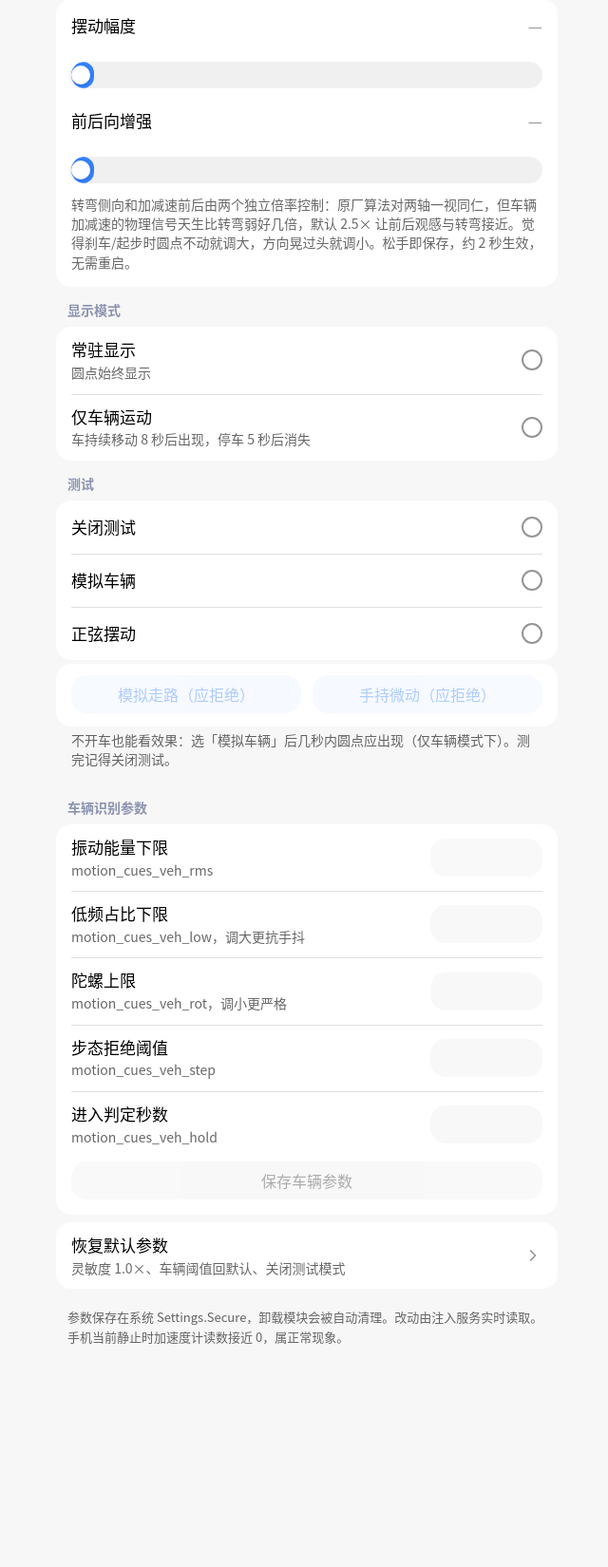
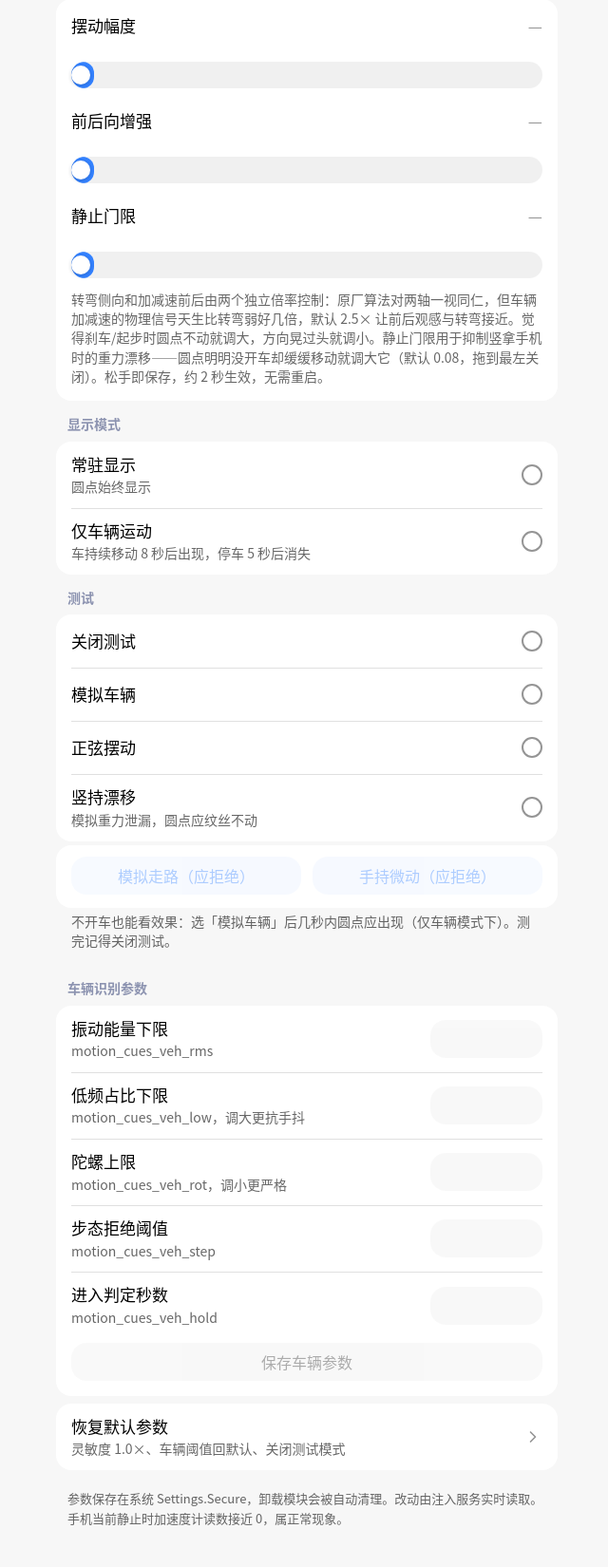
Before and after one commit to MieAiiii/oplus-antidizzy-module, a web app: page / in a window 1280 px wide. Shown: the part 443-2093 px from the top of the page at 95% size, without its empty margins (317-957 px from the left). Before the commit the page ends 1859 px from the top, so only its background shows below. Run offline with its HTML, style and script files only (its server is not run), Linux system fonts and the light colour scheme; data that the repository does not hold is empty.

Commit message:
release: v7.1 — 静止噪声门限，修复竖持重力漂移
- 竖持时 LINEAR_ACCELERATION 重力补偿在缓慢倾斜下泄漏 + 手持缓晃，
  被前置增益放大后越过原厂 0.196 死区 → 圆点静止漂移
- 新增 motion_cues_gate（默认 0.08，0=关闭）：快包络(τ≈0.1s)跟踪每轴幅度，
  持续低于门限的轴清零；车内大信号瞬间越过门限几乎无损
- WebUI 灵敏度卡新增「静止门限」滑杆；测试模式新增模式5「竖持漂移」
- cleanup.sh 补键；README 更新日志与论坛文案同步 v7.1

```diff
--- a/module/webroot/index.html
+++ b/module/webroot/index.html
@@ -303,7 +303,15 @@
     <div class="slider-track"><div class="slider-fill"></div></div>
     <div class="slider-thumb"></div>
   </div>
-  <div class="card-summary">转弯侧向和加减速前后由两个独立倍率控制：原厂算法对两轴一视同仁，但车辆加减速的物理信号天生比转弯弱好几倍，默认 2.5× 让前后观感与转弯接近。觉得刹车/起步时圆点不动就调大，方向晃过头就调小。松手即保存，约 2 秒生效，无需重启。</div>
+  <div class="mi-row">
+    <div class="row-title">静止门限</div>
+    <div class="row-value" id="gate-v">—</div>
+  </div>
+  <div class="slider" id="gateSlider">
+    <div class="slider-track"><div class="slider-fill"></div></div>
+    <div class="slider-thumb"></div>
+  </div>
+  <div class="card-summary">转弯侧向和加减速前后由两个独立倍率控制：原厂算法对两轴一视同仁，但车辆加减速的物理信号天生比转弯弱好几倍，默认 2.5× 让前后观感与转弯接近。觉得刹车/起步时圆点不动就调大，方向晃过头就调小。静止门限用于抑制竖拿手机时的重力漂移——圆点明明没开车却缓缓移动就调大它（默认 0.08，拖到最左关闭）。松手即保存，约 2 秒生效，无需重启。</div>
 </div>
 
 <div class="group-title">显示模式</div>
@@ -337,6 +345,13 @@
   <div class="mi-row pressable" onclick="setTest(1)">
     <div class="row-title">正弦摆动</div>
     <span class="radio" id="t1"></span>
+  </div>
+  <div class="mi-row pressable" onclick="setTest(5)">
+    <div class="row-main">
+      <div class="row-title">竖持漂移</div>
+      <div class="row-summary">模拟重力泄漏，圆点应纹丝不动</div>
+    </div>
+    <span class="radio" id="t5"></span>
   </div>
 </div>
 <div class="card" style="padding:12px 16px 14px; display:flex; gap:12px;">
@@ -552,6 +567,12 @@ const gainyS = makeSlider('gainySlider', {
   commit: (v) => putSetting('motion_cues_gain_y', v.toFixed(1)),
   doneMsg: (v) => '前后向增强已保存：' + v.toFixed(1) + '×',
 });
+const gateS = makeSlider('gateSlider', {
+  min: 0, max: 0.3, def: 0.08, label: 'gate-v',
+  fmt: (v) => v <= 0.004 ? '关闭' : v.toFixed(2),
+  commit: (v) => putSetting('motion_cues_gate', v <= 0.004 ? '0' : v.toFixed(2)),
+  doneMsg: (v) => v <= 0.004 ? '静止门限已关闭' : '静止门限已保存：' + v.toFixed(2),
+});
 
 async function loadGain() {
   const v = await getSetting('motion_cues_gain');
@@ -560,6 +581,9 @@ async function loadGain() {
   const vy = await getSetting('motion_cues_gain_y');
   const gy = vy && parseFloat(vy) > 0 ? parseFloat(vy) : 2.5;
   gainyS.render(gy);
+  const vg = await getSetting('motion_cues_gate');
+  const gv = (vg !== null && vg !== '' && !isNaN(parseFloat(vg))) ? Math.max(0, parseFloat(vg)) : 0.08;
+  gateS.render(gv);
 }
 
 // ---------- 模式 ----------
@@ -585,7 +609,7 @@ function syncRadios(prefix, val) {
 }
 async function loadTest() {
   const v = await getSetting('motion_cues_bridge_test');
-  const n = ['0', '1', '2'].includes(v) ? v : '0';
+  const n = ['0', '1', '2', '5'].includes(v) ? v : '0';
   syncRadios('t', n);
 }
 
@@ -615,6 +639,7 @@ async function saveVeh() {
 const DEFAULTS = {
   motion_cues_gain: 1.0,
   motion_cues_gain_y: 2.5,
+  motion_cues_gate: 0.08,
   motion_cues_veh_rms: 0.12,
   motion_cues_veh_low: 0.55,
   motion_cues_veh_rot: 0.12,
```
Also changed, not shown: docs/promo-v7.md (+2 -1 lines), xposed/src/com/workbuddy/antidizzybridge/Bridge.java (+33 -0 lines), README.md, 3 other files.
